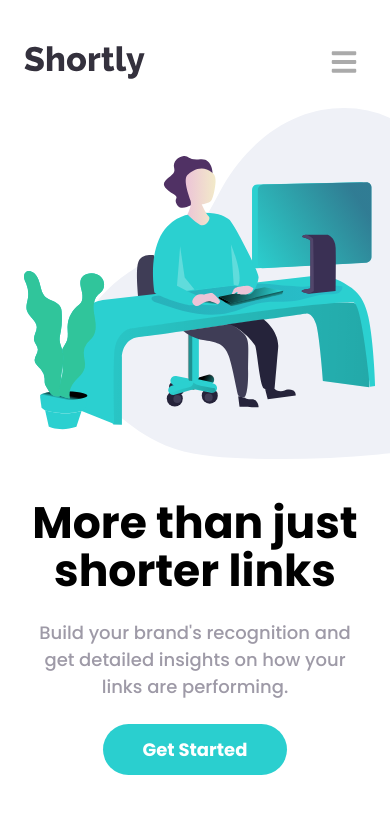
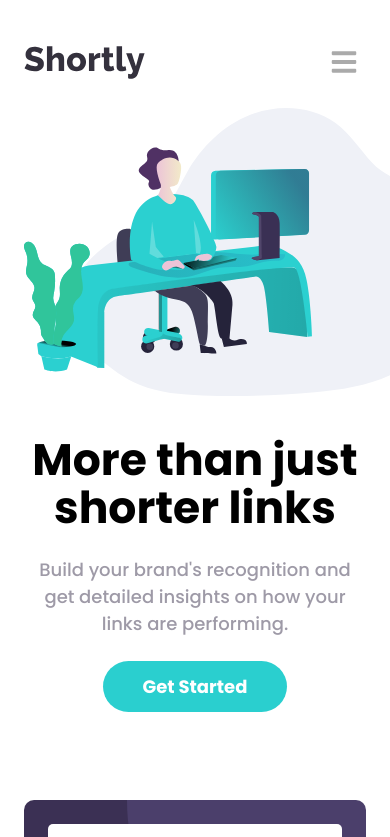
Before and after one commit to TylerAPfledderer/url-shortening-api, a Vue app: page / in a window 390 px wide. Shown: the top 837 px of the page. Built offline with nearby package versions, Linux system fonts and the light colour scheme.

Commit message:
fix(App.vue): Give a smaller fixed width to the hero image prior to the 1024px breakpoint so it doesn't grow too large.
Apply max-width as the fixed value, as the percent value in the width property allows for the overflow while keeping the left side of the image within the parent container.

```diff
--- a/src/App.vue
+++ b/src/App.vue
@@ -505,7 +505,11 @@ main {
 }
 
 .HeroSection__image img {
+  /* Percentage width allows the overflow while keeping the image within the left-side of the parent */
   width: 146%;
+  /* In this instance, defines what would be the set width (see comment about width property value) */
+  max-width: 438px;
+  margin: 0 auto;
 }
 
 .HeroSection__text {
```
